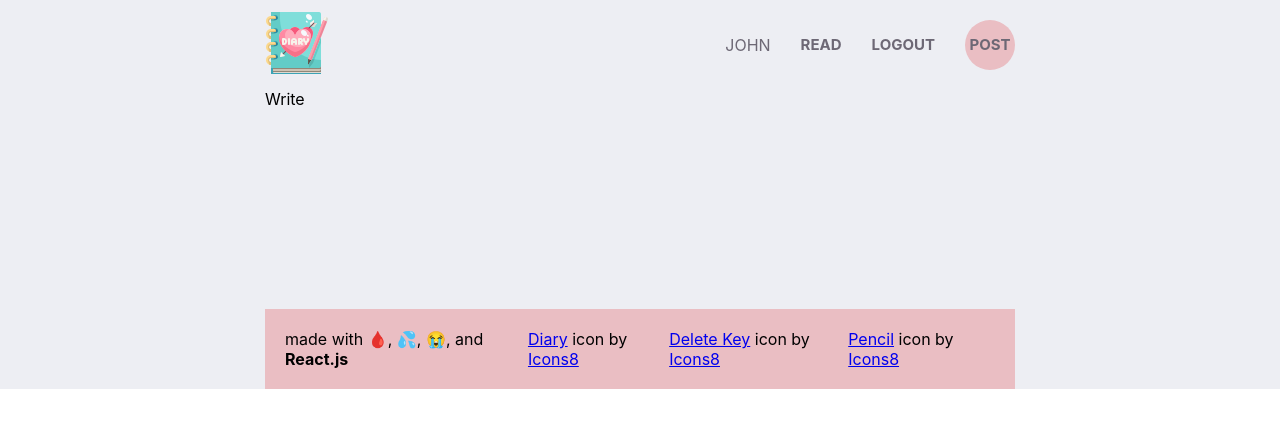
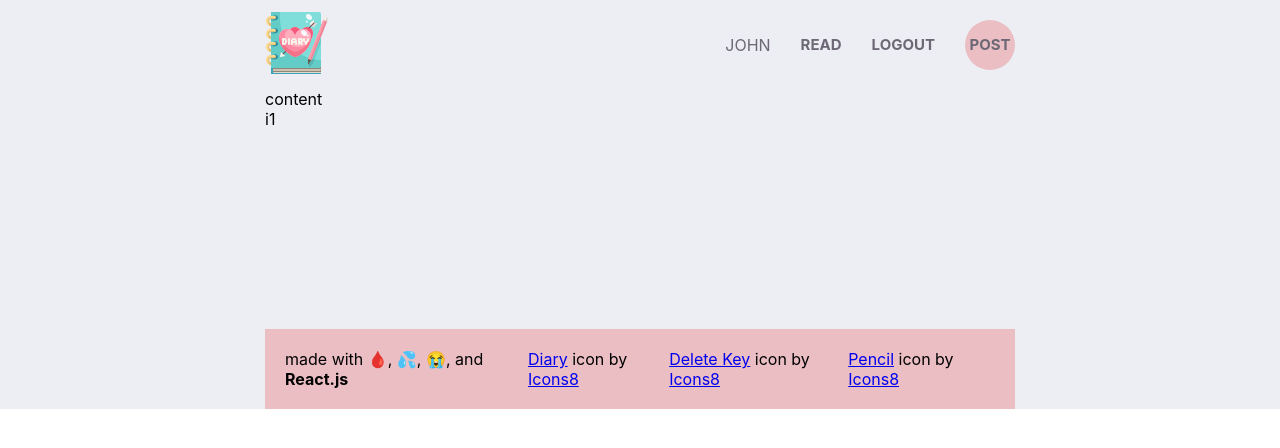
Before and after one commit to pinkfroggie/diary, a React (Create React App) app in the folder diary/: page /write in a window 1280 px wide. Shown: the top 448 px of the page. Built offline with nearby package versions, Linux system fonts and the light colour scheme.

Commit message:
started write post page

```diff
--- a/diary/src/pages/Write.jsx
+++ b/diary/src/pages/Write.jsx
@@ -2,7 +2,12 @@ import React from 'react'
 
 const Write = () => {
   return (
-    <div>Write</div>
+    <div className='write'>
+      <div className="content">content</div>
+      <div className="menu">
+        <div className="item">i1</div>
+      </div>
+    </div>
   )
 }
 
--- a/diary/src/style.scss
+++ b/diary/src/style.scss
@@ -206,6 +206,12 @@ $lightPink: #EABEC3;
                 }
             }
         }
+
+
+        // write post page
+        .write{
+
+        }
     }
 
 }
```
